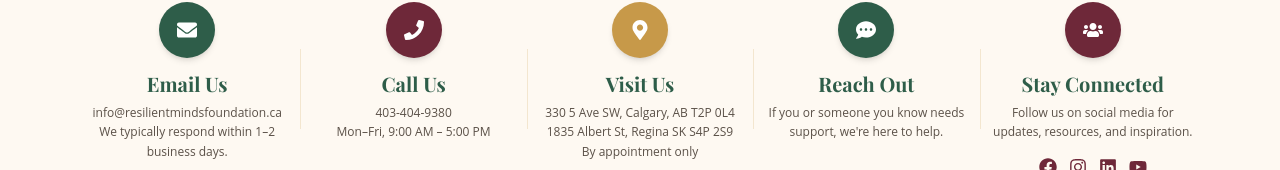
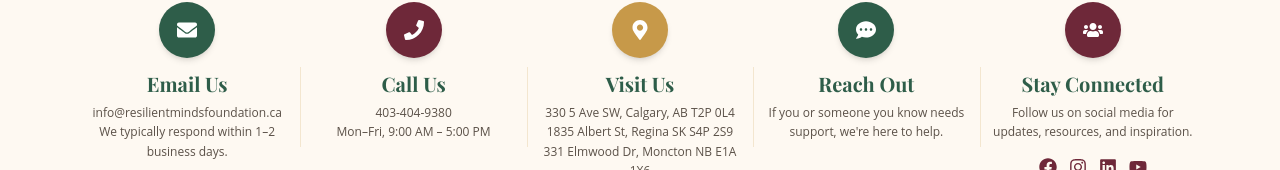
Before and after one commit to Martins-technologies/Resilent-MINDS-foundation, a React (Vite) app: page /contact-us in a window 1280 px wide. Shown: the part 782-952 px from the top of the page. Built offline with nearby package versions, Linux system fonts and the light colour scheme; a web font is replaced by a local one.

Commit message:
Update WaysToConnect.jsx

```diff
--- a/src/components/contact/WaysToConnect.jsx
+++ b/src/components/contact/WaysToConnect.jsx
@@ -29,7 +29,7 @@ const WaysToConnect = () => {
     {
       icon: FaMapMarkerAlt,
       title: 'Visit Us',
-      desc: '330 5 Ave SW, Calgary, AB T2P 0L4\n1835 Albert St, Regina SK S4P 2S9\nBy appointment only',
+      desc: '330 5 Ave SW, Calgary, AB T2P 0L4\n1835 Albert St, Regina SK S4P 2S9\n331 Elmwood Dr, Moncton NB E1A 1X6\nBy appointment only',
       bg: 'bg-[#C79949]'
     },
     {
```
